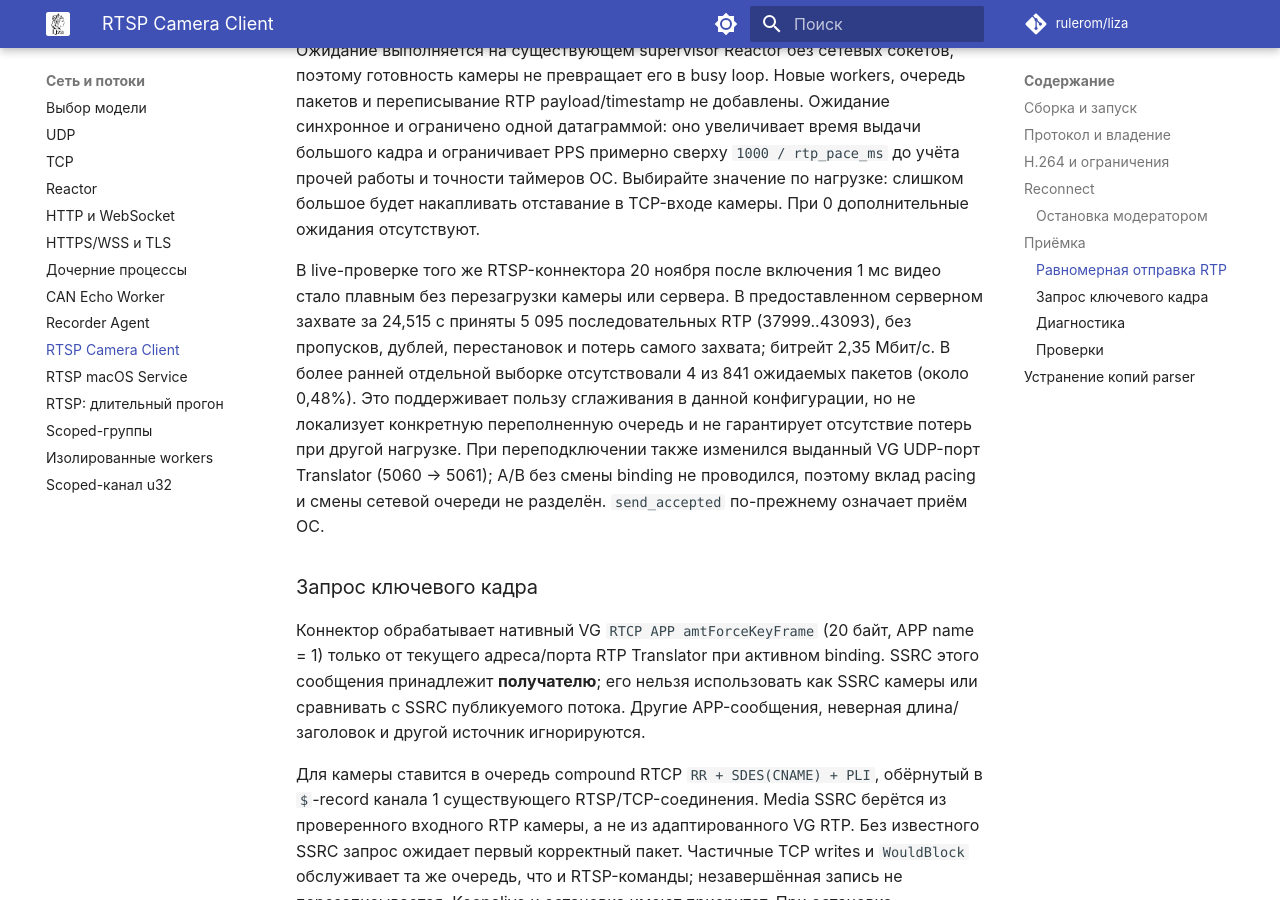
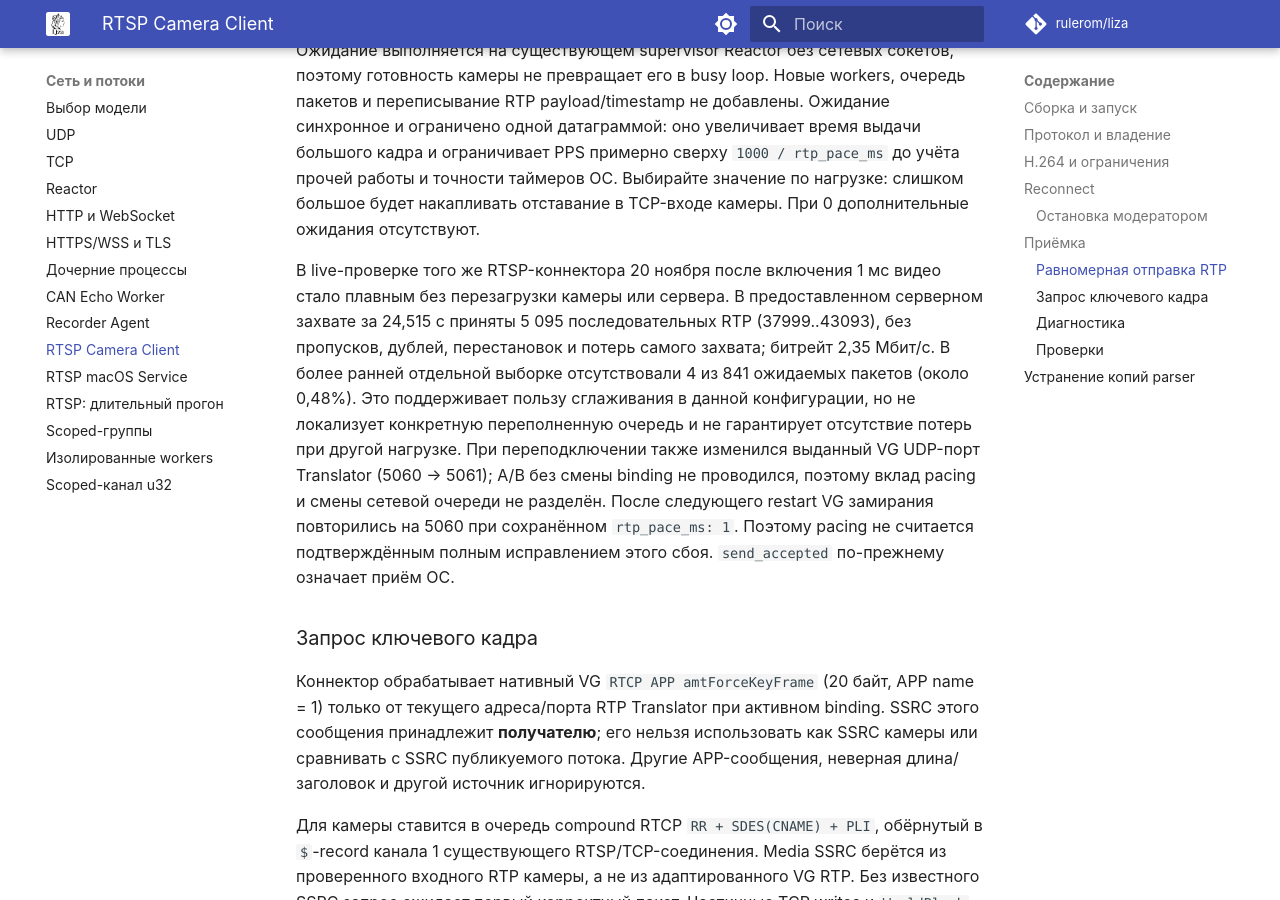
Before and after one commit to rulerom/liza, an MkDocs documentation site: the page built from docs/rtsp-client.md, in a window 1280 px wide and 900 px high, scrolled down 7760 px. Built offline with MkDocs 1.6.1 and Material for MkDocs 9.7.7, drawn with Linux system fonts in a browser that asks for light colours; comment, search, counter and statistics services are not loaded.

Commit message:
Record recurrence after VG restart with pacing still enabled

```diff
--- a/docs/rtsp-client.md
+++ b/docs/rtsp-client.md
@@ -268,7 +268,9 @@ Binding и другие служебные UDP-сообщения не заде
 но не локализует конкретную переполненную очередь и не гарантирует отсутствие
 потерь при другой нагрузке. При переподключении также изменился выданный VG
 UDP-порт Translator (5060 → 5061); A/B без смены binding не проводился, поэтому
-вклад pacing и смены сетевой очереди не разделён. `send_accepted` по-прежнему
+вклад pacing и смены сетевой очереди не разделён. После следующего restart VG
+замирания повторились на 5060 при сохранённом `rtp_pace_ms: 1`. Поэтому pacing
+не считается подтверждённым полным исправлением этого сбоя. `send_accepted` по-прежнему
 означает приём ОС.
 
 ### Запрос ключевого кадра
```
